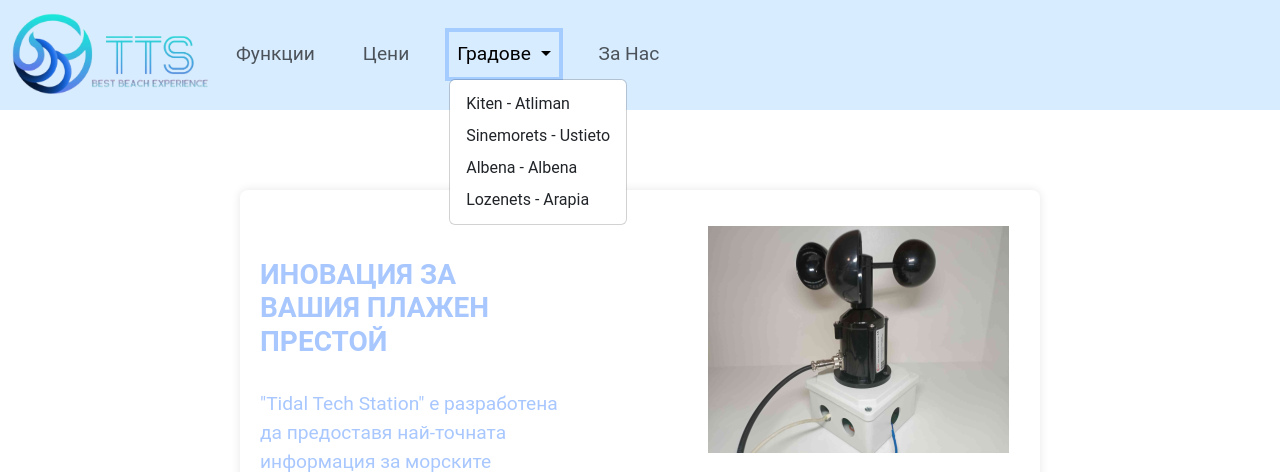
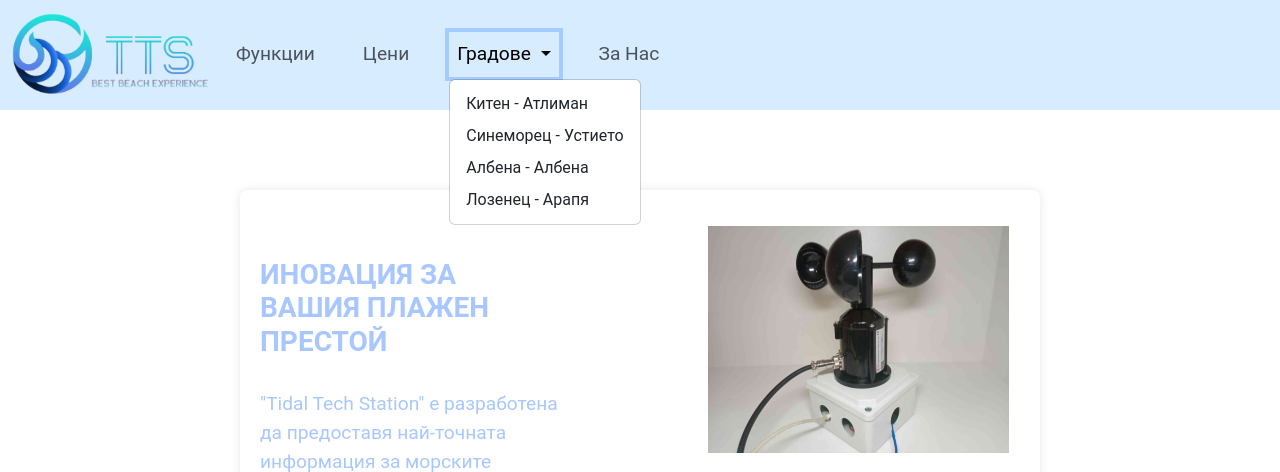
Before and after one commit to Veselin-Vladimirov/The-warrior-project, a Flask app: page / in a window 1280 px wide, after a click on "Градове". Shown: the top 472 px of the page. Run offline with Flask 3, Linux system fonts and the light colour scheme; parts of the project's set-up code (start-up, migrations or seed data) failed here and were passed over.

Commit message:
lil changes

```diff
--- a/app/templates/index.html
+++ b/app/templates/index.html
@@ -34,10 +34,10 @@
                         Градове
                     </a>
                     <ul class="dropdown-menu" aria-labelledby="navbarDropdownMenuLink">
-                        <li><a class="dropdown-item" href="#">Kiten - Atliman</a></li>
-                        <li><a class="dropdown-item" href="#">Sinemorets - Ustieto</a></li>
-                        <li><a class="dropdown-item" href="#">Albena - Albena</a></li>
-                        <li><a class="dropdown-item" href="#">Lozenets - Arapia</a></li>
+                        <li><a class="dropdown-item" href="#">Китен - Атлиман</a></li>
+                        <li><a class="dropdown-item" href="#">Синеморец - Устието</a></li>
+                        <li><a class="dropdown-item" href="#">Албена - Албена</a></li>
+                        <li><a class="dropdown-item" href="#">Лозенец - Арапя</a></li>
                     </ul>
                 </li>
                 <li class="nav-item">
```
